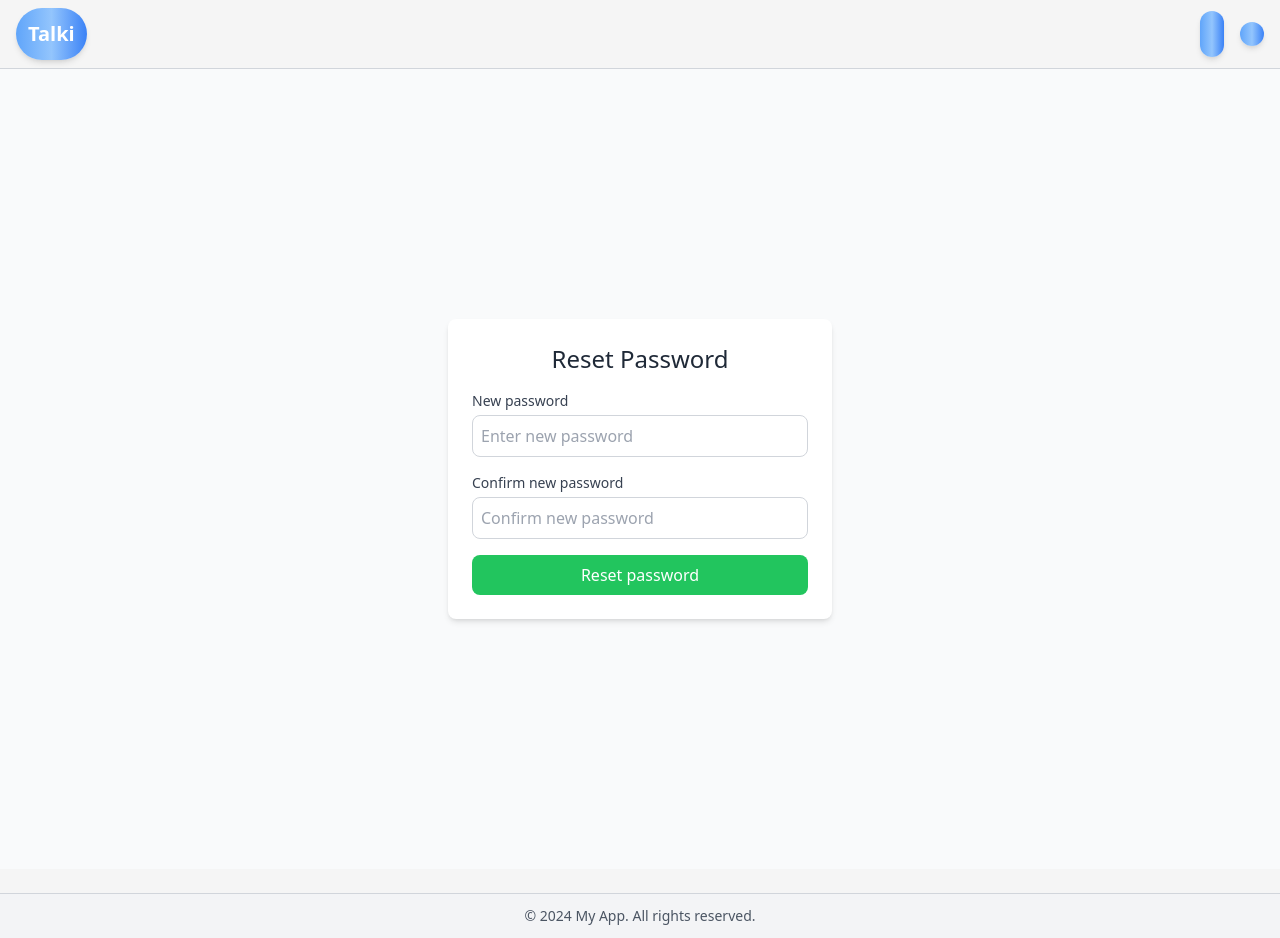
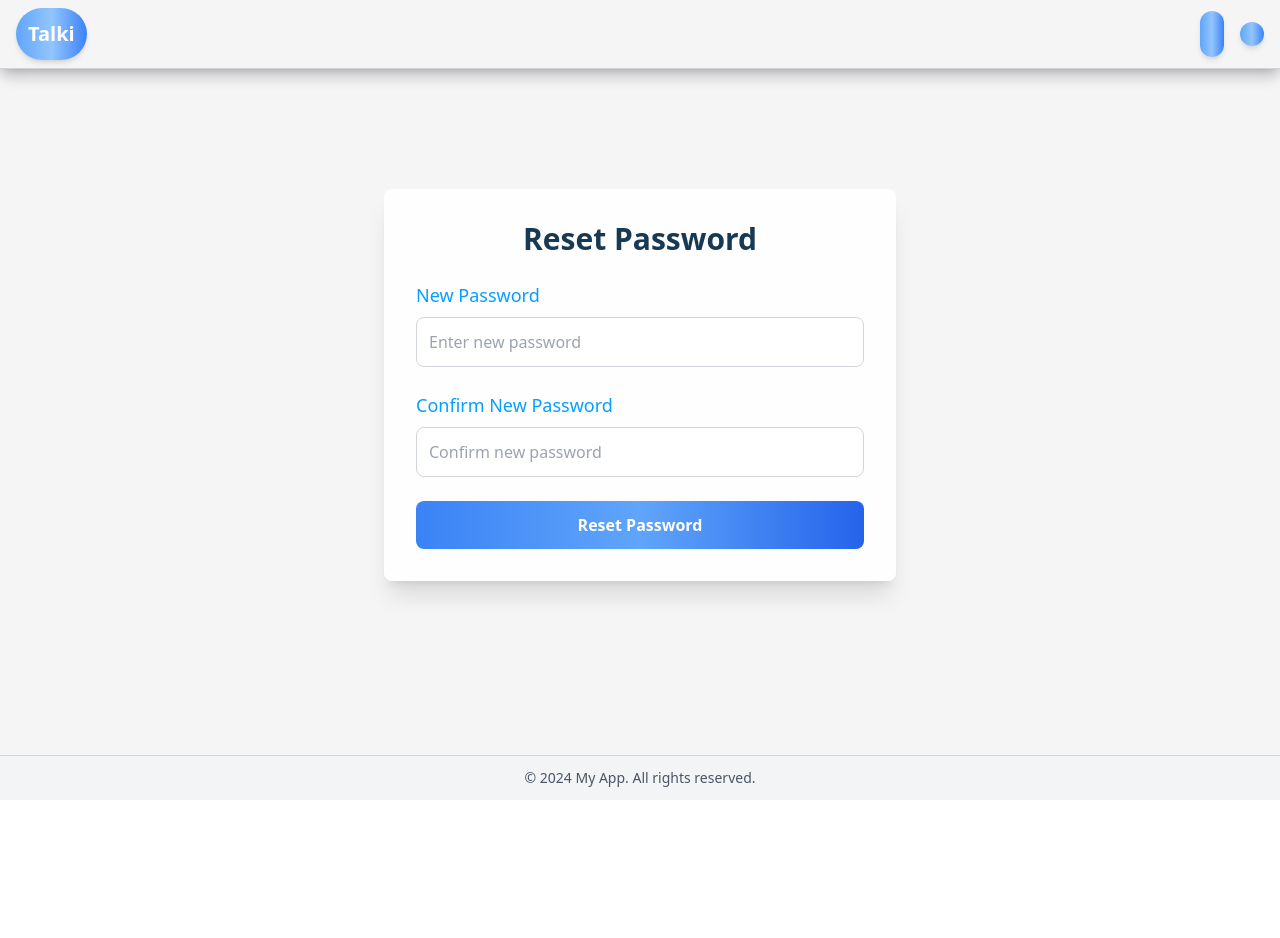
Before and after one commit to anastasia2022be1/chat-app, a React (Vite) app in the folder frontend/: page /reset-password/1 in a window 1280 px wide. After the commit the page ends 800 px from the top, so only its background shows below. Built offline with nearby package versions, Linux system fonts and the light colour scheme; no server answers.

Commit message:
fix design part

```diff
--- a/frontend/src/components/Sidebar.jsx
+++ b/frontend/src/components/Sidebar.jsx
@@ -304,7 +304,7 @@ const Sidebar = ({
           error ? (
             <p className="text-red-500 text-center">{error}</p>
           ) : (
-            <div className="max-h-[400px] overflow-y-auto ">
+            <div className="max-h-[400px] overflow-y-auto cursor-pointer ">
               <ContactList
                 contacts={contacts}
                 handleContactClick={handleContactClick}
--- a/frontend/src/components/Sidebar/ChatList.jsx
+++ b/frontend/src/components/Sidebar/ChatList.jsx
@@ -26,7 +26,7 @@ const ChatList = ({ chats, handleChatClick, handleDeleteChat }) => (
     {chats.map((chat) => (
       <li
         key={chat._id}
-        className="flex items-center justify-between py-2 px-4 bg-gray-200 rounded-lg mx-2">
+        className="flex items-center justify-between py-2 px-4 bg-gray-200 rounded-lg mx-2  ">
         {/* Display chat information */}
         <div onClick={() => handleChatClick(chat)}>
           <h4 className="cursor-pointer">{chat.participants.map(participant => participant.username + " ")}</h4>
@@ -34,7 +34,7 @@ const ChatList = ({ chats, handleChatClick, handleDeleteChat }) => (
 
         {/* delete button */}
         <button
-          className="text-red-500 text-xl font-bold hover:text-red-700 focus:outline-none"
+          className="text-red-500 text-xl font-bold hover:text-red-700 focus:outline-none cursor-pointer"
           onClick={() => handleDeleteChat(chat._id)}>
           <FontAwesomeIcon icon="fa-solid fa-trash" />
         </button>
--- a/frontend/src/pages/Login.jsx
+++ b/frontend/src/pages/Login.jsx
@@ -94,10 +94,10 @@ export default function Login() {
 
         {/* Display error message if any */}
         {error && (
-          <p className="text-center mb-4 text-yellow-800 bg-yellow-100 p-4 rounded-lg shadow-md ring-2 ring-yellow-300 font-medium text-lg flex items-center justify-center space-x-2">
+          <p className="text-center mb-4 text-error bg-red-100 p-4 rounded-lg shadow-md ring-2 ring-red-300 font-medium text-lg flex items-center justify-center space-x-2 dark:bg-errorDark text-red-100">
             <FontAwesomeIcon
               icon={faInfoCircle}
-              className="text-xl text-yellow-800"
+              className="text-xl text-error dark:text-red-100"
             />
             <span>{error}</span>
           </p>
--- a/frontend/src/pages/ResetPassword.jsx
+++ b/frontend/src/pages/ResetPassword.jsx
@@ -1,5 +1,7 @@
 import { useState } from "react";
 import { useParams, useNavigate } from "react-router-dom";
+import { FontAwesomeIcon } from "@fortawesome/react-fontawesome";
+import { faInfoCircle } from "@fortawesome/free-solid-svg-icons";
 
 /**
  * ResetPassword component allows users to reset their password by entering a new one.
@@ -69,17 +71,17 @@ export default function ResetPassword() {
   // If the password was reset successfully, show the success message
   if (success) {
     return (
-      <div className="min-h-screen flex items-center justify-center bg-gray-50 dark:bg-gray-900">
-        <div className="bg-white dark:bg-gray-800 p-6 rounded-lg shadow-md text-center">
-          <h2 className="text-green-500 text-xl">
+      <div className="flex flex-col items-center justify-center max-screen p-10">
+        <div className="bg-white bg-opacity-90 dark:bg-gray-800 p-8 mt-20 rounded-lg shadow-xl w-full max-w-md sm:max-w-lg transition-transform transform hover:scale-105">
+          <h2 className="text-3xl font-semibold text-center mb-6 text-backgroundChatDark dark:text-textColorDark">
             Password reset successfully!
           </h2>
-          <p className="text-gray-800 dark:text-gray-200">
+          <p className="text-gray-800 dark:text-gray-200 text-center mb-6">
             You can now log in with your new password.
           </p>
           <button
             onClick={() => navigate("/login")}
-            className="bg-green-500 text-white p-2 rounded mt-4">
+            className="w-full py-3 bg-button text-white font-semibold rounded-lg hover:bg-blueCustom transition duration-300 ease-in-out">
             Go to Login
           </button>
         </div>
@@ -89,56 +91,64 @@ export default function ResetPassword() {
 
   // If not successful, render the reset password form
   return (
-    <div className="min-h-screen flex items-center justify-center bg-gray-50 dark:bg-gray-900">
-      <div className="bg-white dark:bg-gray-800 p-6 rounded-lg shadow-md w-full max-w-sm">
-        <h2 className="text-2xl mb-4 text-center text-gray-800 dark:text-white">
+    <div className="flex flex-col items-center justify-center max-h-screen p-10">
+      <div className="bg-white bg-opacity-90 dark:bg-gray-800 p-8 mt-20 rounded-lg shadow-xl w-full max-w-md sm:max-w-lg transition-transform transform hover:scale-105">
+        <h2 className="text-3xl font-semibold text-center mb-6 text-backgroundChatDark dark:text-textColorDark">
           Reset Password
         </h2>
 
-        {error && <p className="text-red-500 mb-4">{error}</p>}
+        {error && (
+          <p className="flex items-center justify-center space-x-2 text-center text-error bg-red-100 p-4 rounded-lg shadow-md ring-2 ring-red-300 font-medium text-lg dark:bg-errorDark dark:text-red-100 mb-4">
+            <FontAwesomeIcon
+              icon={faInfoCircle}
+              className="text-xl text-error dark:text-red-100"
+            />
+            <span>{error}</span>
+          </p>
+        )}
 
-        <form onSubmit={handleSubmit}>
-          <div className="mb-4">
+        <form onSubmit={handleSubmit} className="space-y-6">
+          <div>
             <label
               htmlFor="newPassword"
-              className="block text-sm font-medium text-gray-700 dark:text-gray-300">
-              New password
+              className="block text-lg font-medium text-title dark:text-gray-200">
+              New Password
             </label>
             <input
               id="newPassword"
               type="password"
               placeholder="Enter new password"
               value={newPassword}
-              onChange={(e) => setNewPassword(e.target.value)} // Update newPassword state on input change
-              className="mt-1 p-2 w-full border border-gray-300 rounded-lg dark:bg-gray-700 dark:border-gray-600 dark:text-white"
+              onChange={(e) => setNewPassword(e.target.value)}
+              className="w-full border border-gray-300 rounded-lg mt-2 p-3 focus:outline-none focus:ring-2 focus:ring-blueCustom dark:bg-gray-700 dark:text-gray-200"
               required
             />
           </div>
 
-          <div className="mb-4">
+          <div>
             <label
               htmlFor="confirmPassword"
-              className="block text-sm font-medium text-gray-700 dark:text-gray-300">
-              Confirm new password
+              className="block text-lg font-medium text-title dark:text-gray-200">
+              Confirm New Password
             </label>
             <input
               id="confirmPassword"
               type="password"
               placeholder="Confirm new password"
               value={confirmPassword}
-              onChange={(e) => setConfirmPassword(e.target.value)} // Update confirmPassword state on input change
-              className="mt-1 p-2 w-full border border-gray-300 rounded-lg dark:bg-gray-700 dark:border-gray-600 dark:text-white"
+              onChange={(e) => setConfirmPassword(e.target.value)}
+              className="w-full border border-gray-300 rounded-lg mt-2 p-3 focus:outline-none focus:ring-2 focus:ring-blueCustom dark:bg-gray-700 dark:text-gray-200"
               required
             />
           </div>
 
           <button
             type="submit"
-            className={`w-full p-2 rounded-lg ${
-              loading ? "bg-gray-400" : "bg-green-500"
-            } text-white`}
+            className={`w-full py-3 mt-3 text-white font-semibold rounded-lg transition duration-300 ease-in-out ${
+              loading ? "bg-gray-400" : "bg-button "
+            }`}
             disabled={loading}>
-            {loading ? "Loading..." : "Reset password"}
+            {loading ? "Loading..." : "Reset Password"}
           </button>
         </form>
       </div>
```
Also changed, not shown: frontend/src/pages/ForgotPassword.jsx (+35 -10 lines), 1 other file (tests, documents, lock files or other folders).
